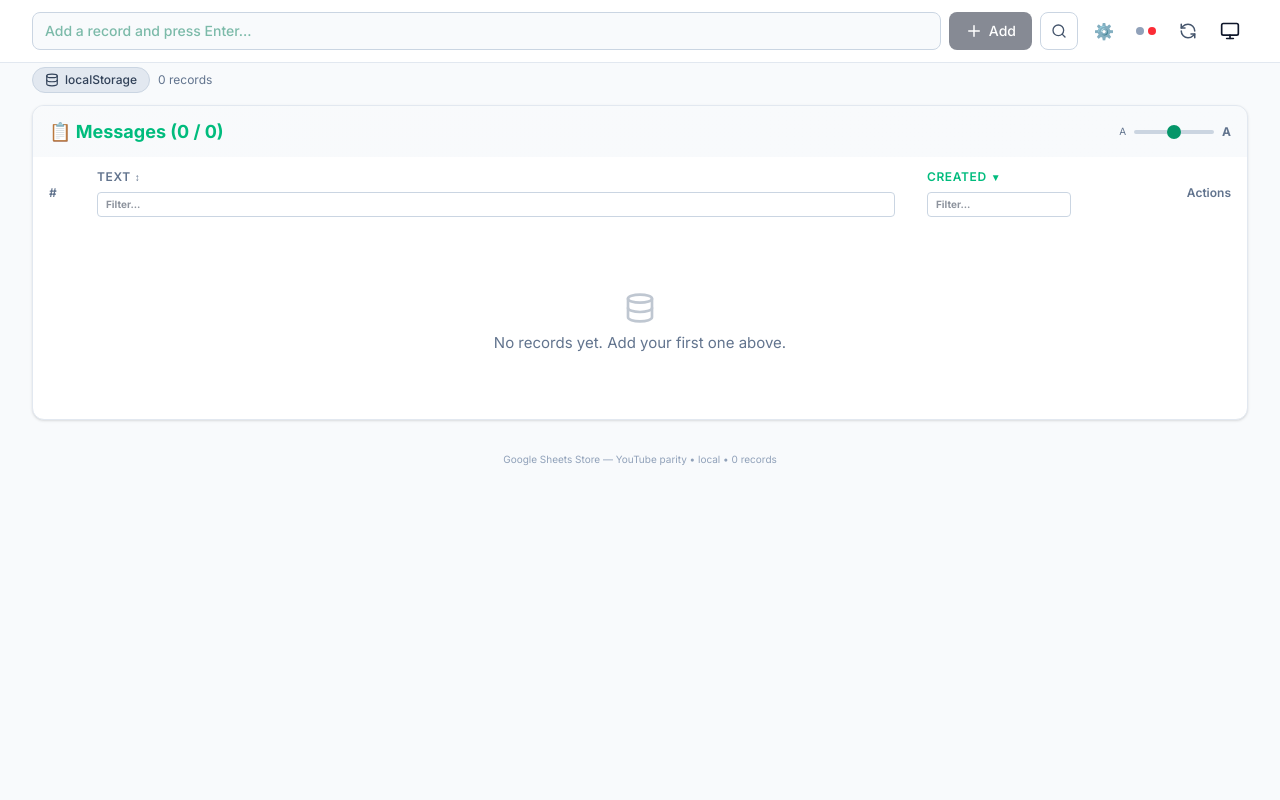
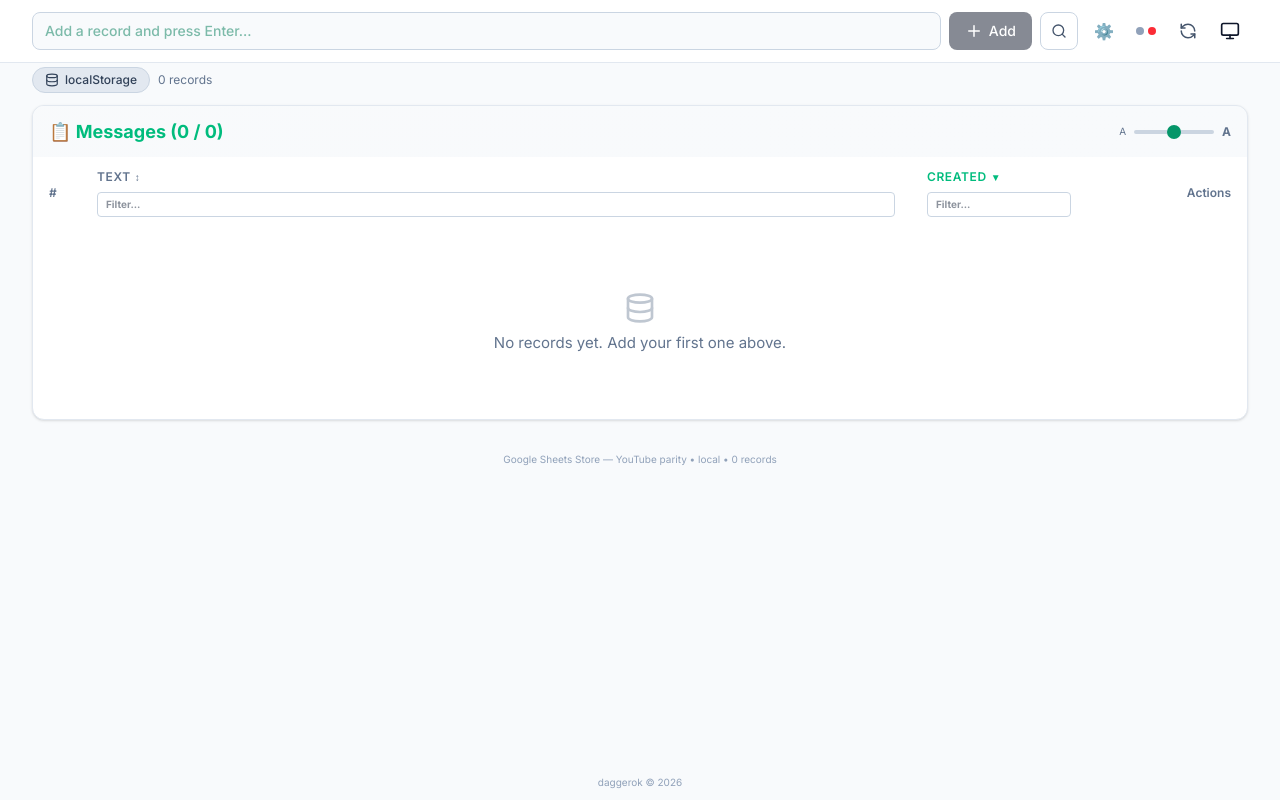
Before and after one commit to daggerok/google, a React (Vite) app: page / in a window 1280 px wide. Built offline with nearby package versions, Linux system fonts and the light colour scheme.

Commit message:
feat(footer): show daggerok copyright and add dependabot (#7)

```diff
--- a/src/main.tsx
+++ b/src/main.tsx
@@ -989,6 +989,8 @@ const SettingsPanel: React.FC<{
 // ============================================================================
 // APP
 // ============================================================================
+
+const REPO_URL = 'https://github.com/daggerok/google';
 
 const App: React.FC = () => {
     const [config, setConfig] = useState<AppConfig>(() => rc());
@@ -1468,7 +1470,7 @@ const App: React.FC = () => {
     );
 
     return (
-        <div className={`min-h-screen transition-colors ${dark ? 'bg-slate-950 text-slate-100' : 'bg-slate-50 text-slate-900'}`}>
+        <div className={`flex min-h-screen flex-col transition-colors ${dark ? 'bg-slate-950 text-slate-100' : 'bg-slate-50 text-slate-900'}`}>
             <ProgressBar visible={isSyncing} />
             <ToastContainer toasts={toasts} onDismiss={dismissToast} onToggle={toggleDetail} t={t} />
             {/* Sticky Navbar — YouTube parity */}
@@ -1553,7 +1555,7 @@ const App: React.FC = () => {
             </div>
 
             {/* Main Workspace */}
-            <div className="px-4 xl:px-8 py-1">
+            <div className="flex-1 px-4 xl:px-8 py-1">
                 {/* Settings Panel — YouTube card width parity */}
                 <div className={`settings-wrap ${config.settingsOpen ? 'open mb-2' : ''}`}>
                     <div className="settings-inner">
@@ -1692,6 +1694,11 @@ const App: React.FC = () => {
                 {DEBUG && <details className="mt-6 rounded-2xl border border-amber-200 dark:border-amber-800 bg-amber-50 dark:bg-amber-900/20 p-4"><summary className="cursor-pointer text-sm font-medium text-amber-800 dark:text-amber-200">{t('debug.title')}</summary><pre className="mt-3 text-xs text-amber-700 dark:text-amber-300 overflow-x-auto">{JSON.stringify({ config, recordCount: records.length, activeBackend, resolved, dark, isAuthed, gEmail, syncCount, isGoogleReady, inputMode, searchQuery, visiblePages, pageSize, sortConfig, filters, etab, nsid }, null, 2)}</pre></details>}
                 <div className="mt-8 text-center text-[10px] text-slate-400">Google Sheets Store — YouTube parity • {activeBackend} • {records.length} records</div>
             </div>
+            <footer className="px-4 pt-1 pb-3 text-center text-[10px] leading-tight text-slate-400">
+                <a href={REPO_URL} target="_blank" rel="noopener noreferrer" className="transition-colors hover:text-slate-600 dark:hover:text-slate-200">
+                    daggerok &copy; {new Date().getFullYear()}
+                </a>
+            </footer>
         </div>
     );
 };
```
